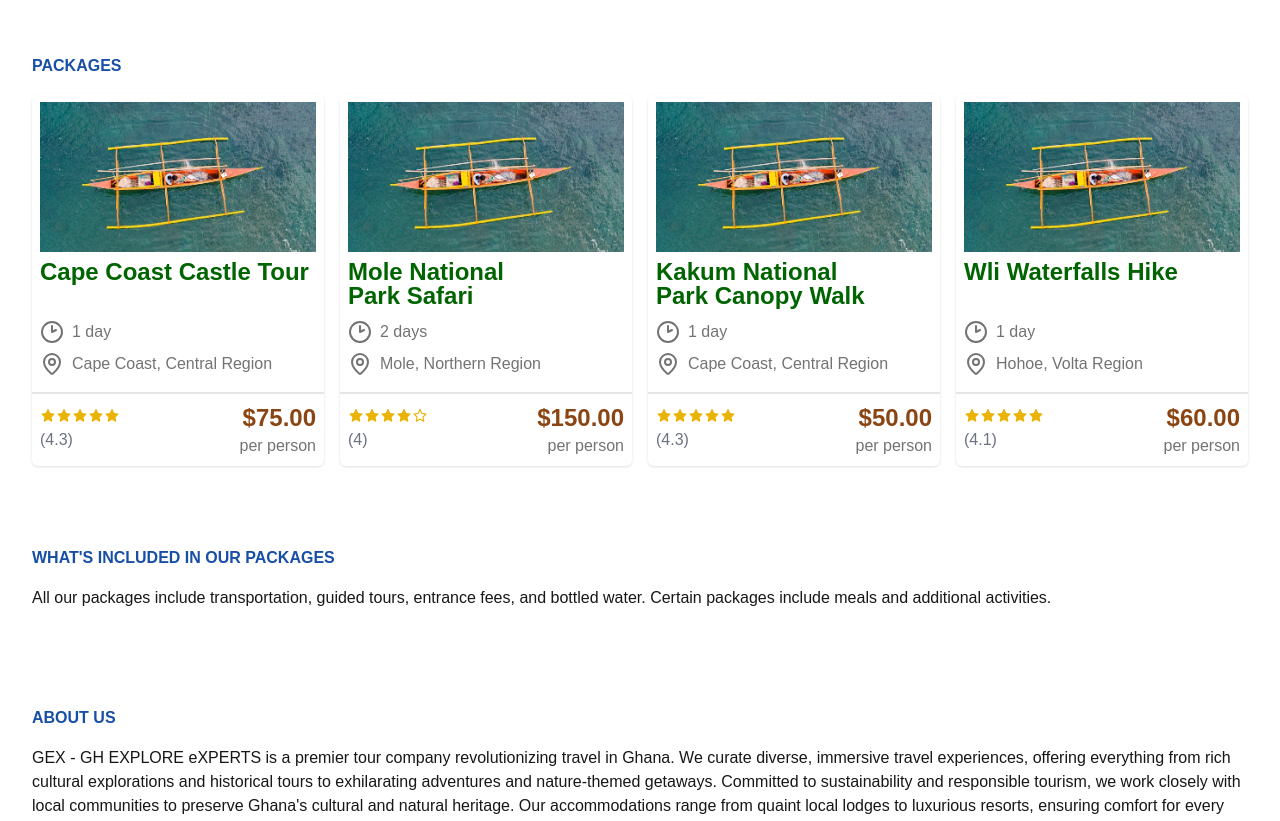
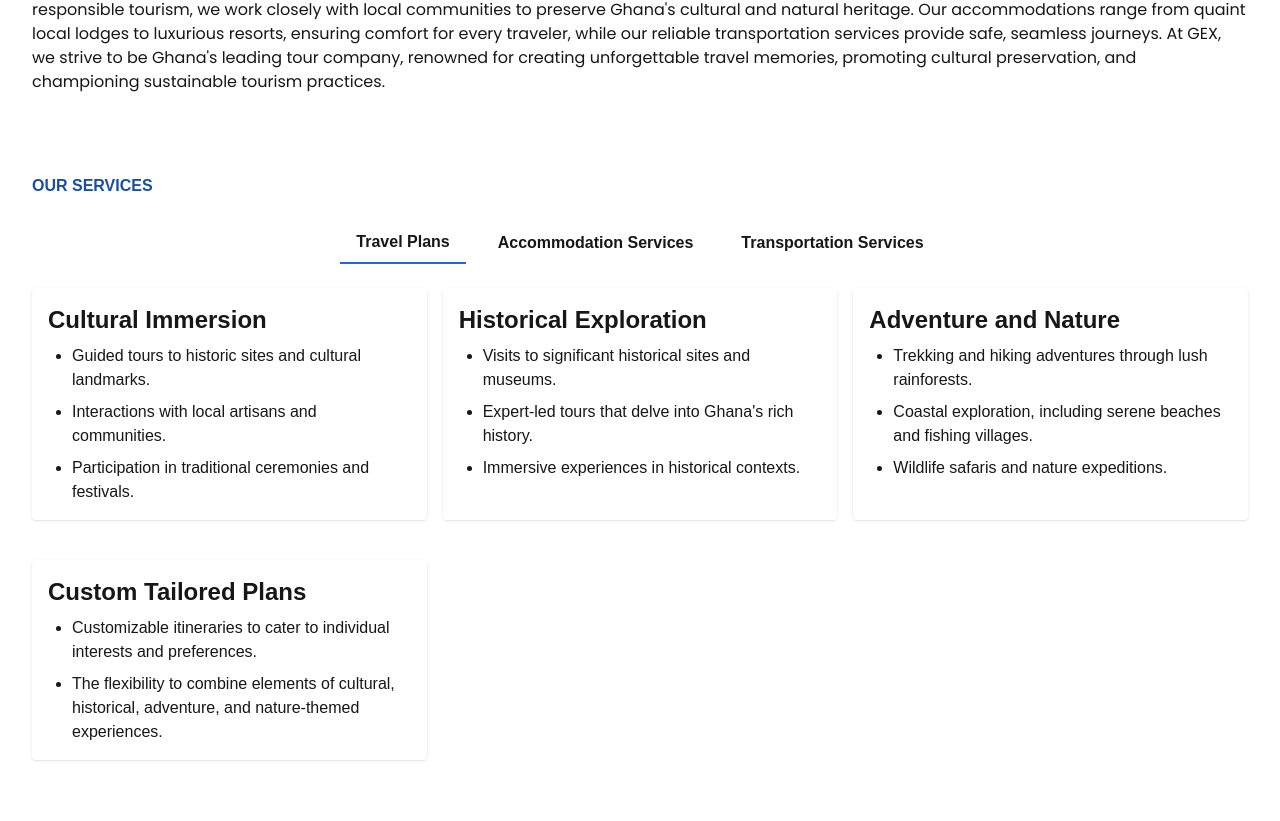
Before and after one commit to uniquetheo/gex-tours, a Next.js app: page / in a window 1280 px wide. Shown: the part 1959-2780 px from the top of the page. Built offline with nearby package versions, Linux system fonts and the light colour scheme.

Commit message:
added services outline

```diff
--- a/app/globals.css
+++ b/app/globals.css
@@ -22,6 +22,10 @@ body {
   color: var(--foreground);
   background: var(--background);
   font-family: Arial, Helvetica, sans-serif;
+}
+
+p {
+  font-family: "poppins", sans-serif;
 }
 
 @layer utilities {
--- a/app/layout.js
+++ b/app/layout.js
@@ -1,6 +1,7 @@
 import localFont from "next/font/local";
 import "./globals.css";
 import Footer from "@/components/Footer";
+import { lora, merriweather, poppins } from "@/components/ui/font";
 
 const geistSans = localFont({
   src: "./fonts/GeistVF.woff",
@@ -22,7 +23,7 @@ export default function RootLayout({ children }) {
   return (
     <html lang="en">
       <body
-        className={`${geistSans.variable} ${geistMono.variable} antialiased`}
+        className={`${geistSans.variable} ${geistMono.variable} ${poppins.variable} ${lora.variable} ${merriweather.variable} antialiased`}
       >
         {children}
         <Footer />
--- a/app/page.js
+++ b/app/page.js
@@ -7,6 +7,7 @@ import IncludedInPackage from "@/components/IncludedInPackage";
 import Newsletter from "@/components/NewsLetter";
 import PackagesSection from "@/components/PackagesSection";
 import PartnersSection from "@/components/Partners";
+import OutlineSection from "@/components/ServiceOutline";
 import ServicesSection from "@/components/ServicesSection";
 import WhyUs from "@/components/WhyUsSection";
 
@@ -16,11 +17,12 @@ export default function Home() {
       <HeroSection id="hero" />
       <PartnersSection />
       <div className="border-b" />
-      <FeaturedTrips id="services" />
+      <FeaturedTrips id="trips" />
+      <AboutSection id="about-us" />
+      <OutlineSection id="services" />
       <WhyUs />
       <PackagesSection id="packages" />
       <IncludedInPackage />
-      <AboutSection id="about-us" />
       <div className="container mx-auto py-10 grid md:grid-cols-[500px_1fr]">
         <FaqSection />
         <Newsletter />
--- a/components/AboutSection.jsx
+++ b/components/AboutSection.jsx
@@ -7,7 +7,7 @@ const AboutSection = () => {
       className="container mx-auto pb-10 px-4 md:px-8 py-10"
     >
       <h1 className="section-header py-4">About Us</h1>
-      <p>
+      <p className="font-poppins">
         GEX - GH EXPLORE eXPERTS is a premier tour company revolutionizing
         travel in Ghana. We curate diverse, immersive travel experiences,
         offering everything from rich cultural explorations and historical tours
--- a/components/CtaSection.jsx
+++ b/components/CtaSection.jsx
@@ -3,8 +3,11 @@ import CtaForm from "./CtaForm";
 const CtaSection = () => {
   return (
     <div className="max-w-3xl flex flex-col gap-10 px-4 sm:px-8">
-      <span className="text-balance text-3xl sm:text-4xl lg:text-6xl w-[350px] md:w-[400px] lg:w-full text-earthly-green font-bold  backdrop:blur">
-        No matter where you are going to, we&apos;ll take you there
+      <span className="text-balance font-poppins text-3xl sm:text-4xl lg:text-5xl w-[370px] md:w-[450px] lg:w-full text-black font-bold  backdrop:blur">
+        Discover Ghana with <span className="text-earthly-green">GEX</span>.
+        <p className="text-2xl mt-2 font-normal">
+          No matter where you are going to, we&apos;ll take you there
+        </p>
       </span>
       <CtaForm />
     </div>
--- a/components/FeaturedTripsSection.jsx
+++ b/components/FeaturedTripsSection.jsx
@@ -3,7 +3,7 @@ import TripCard from "./TripCard";
 
 const FeaturedTrips = () => {
   return (
-    <section id="services" className="container mx-auto px-4 md:px-8 py-10">
+    <section id="trips" className="container mx-auto px-4 md:px-8 py-10">
       <h1 className="section-header">Featured Trips</h1>
       <h1 className="text-2xl md:text-4xl font-bold text-left">
         Discover Ghana with Local Experts
--- a/components/NavBar.jsx
+++ b/components/NavBar.jsx
@@ -64,7 +64,7 @@ const NavBar = () => {
   );
 
   return (
-    <nav className="flex w-full items-center justify-between text-white px-4 sm:px-8">
+    <nav className="flex w-full items-center justify-between font-poppins text-lg  text-white px-4 sm:px-8">
       {renderLogo}
       <div className="menu hidden sm:flex md:w-[400px] justify-between gap-3">
         {renderMenu}
--- /dev/null
+++ b/components/ServiceOutline.jsx
@@ -0,0 +1,46 @@
+"use client";
+
+import { useState } from "react";
+import { travelServicesOutline } from "@/data/dummy"; // Assuming the data is in a separate file
+
+const OutlineSection = () => {
+  const [activeTab, setActiveTab] = useState(0); // Default to the first tab
+
+  return (
+    <section id="services" className="container mx-auto px-4 md:px-8 py-10">
+      <h2 className="section-header mb-6">Our Services</h2>
+
+      {/* Tab Buttons */}
+      <div className="flex justify-center space-x-4">
+        {travelServicesOutline.map((service, index) => (
+          <button
+            key={index}
+            className={`py-2 px-4 font-semibold ${
+              activeTab === index ? "border-b-2 border-blue-600" : ""
+            }`}
+            onClick={() => setActiveTab(index)}
+          >
+            {service.title}
+          </button>
+        ))}
+      </div>
+
+      {/* Tab Content */}
+      <div className="mt-6 w-full h-full grid grid-cols-1 sm:grid-cols-2 md:grid-cols-3 gap-4">
+        {/* Displaying the active tab content */}
+        {travelServicesOutline[activeTab].sections.map((section, index) => (
+          <div key={index} className="mb-6 bg-white p-4 shadow rounded">
+            <h3 className="text-2xl font-bold mb-2">{section.title}</h3>
+            <ul className="list-disc pl-6 space-y-2">
+              {section.items.map((item, itemIndex) => (
+                <li key={itemIndex}>{item}</li>
+              ))}
+            </ul>
+          </div>
+        ))}
+      </div>
+    </section>
+  );
+};
+
+export default OutlineSection;
--- /dev/null
+++ b/components/ui/font.js
@@ -0,0 +1,8 @@
+import { Poppins, Lora, Merriweather } from "next/font/google";
+
+export const poppins = Poppins({ subsets: ["latin"], weight: ["400", "700"] });
+export const lora = Lora({ subsets: ["latin"], weight: ["400", "700"] });
+export const merriweather = Merriweather({
+  subsets: ["latin"],
+  weight: ["400", "700"],
+});
--- a/data/dummy.js
+++ b/data/dummy.js
@@ -360,3 +360,93 @@ export const trips = [
     isFeatured: true,
   },
 ];
+
+export const travelServicesOutline = [
+  {
+    title: "Travel Plans",
+    sections: [
+      {
+        title: "Cultural Immersion",
+        items: [
+          "Guided tours to historic sites and cultural landmarks.",
+          "Interactions with local artisans and communities.",
+          "Participation in traditional ceremonies and festivals.",
+        ],
+      },
+      {
+        title: "Historical Exploration",
+        items: [
+          "Visits to significant historical sites and museums.",
+          "Expert-led tours that delve into Ghana's rich history.",
+          "Immersive experiences in historical contexts.",
+        ],
+      },
+      {
+        title: "Adventure and Nature",
+        items: [
+          "Trekking and hiking adventures through lush rainforests.",
+          "Coastal exploration, including serene beaches and fishing villages.",
+          "Wildlife safaris and nature expeditions.",
+        ],
+      },
+      {
+        title: "Custom Tailored Plans",
+        items: [
+          "Customizable itineraries to cater to individual interests and preferences.",
+          "The flexibility to combine elements of cultural, historical, adventure, and nature-themed experiences.",
+        ],
+      },
+    ],
+  },
+  {
+    title: "Accommodation Services",
+    sections: [
+      {
+        title: "Local Lodges",
+        items: [
+          "Charming and authentic lodges, providing an immersive cultural experience.",
+          "Cozy and welcoming accommodations to connect with local communities.",
+        ],
+      },
+      {
+        title: "Luxury Resorts",
+        items: [
+          "High-end resorts offering comfort, luxury, and relaxation.",
+          "Stunning locations and top-notch amenities for a premium experience.",
+        ],
+      },
+      {
+        title: "Accommodation Customization",
+        items: [
+          "The ability to choose accommodations that match individual preferences and budgets.",
+          "A wide range of options to ensure a comfortable and enriching stay.",
+        ],
+      },
+    ],
+  },
+  {
+    title: "Transportation Services",
+    sections: [
+      {
+        title: "Safe and Reliable Vehicles",
+        items: [
+          "Modern and well-maintained transportation for hassle-free travel.",
+          "Professional drivers ensuring safety and comfort throughout the journey.",
+        ],
+      },
+      {
+        title: "Convenient Travel",
+        items: [
+          "Seamless transfers between destinations and activities.",
+          "Transportation solutions designed to optimize travel time and convenience.",
+        ],
+      },
+      {
+        title: "Tailored Transportation",
+        items: [
+          "Transportation options that match the nature of the travel plan, from comfortable coaches to off-road vehicles for adventure experiences.",
+        ],
+      },
+    ],
+  },
+];
--- a/tailwind.config.js
+++ b/tailwind.config.js
@@ -8,6 +8,11 @@ module.exports = {
   ],
   theme: {
     extend: {
+      fontFamily: {
+        poppins: ["Poppins", "sans-serif"],
+        lora: ["Lora", "serif"],
+        merriweather: ["Merriweather", "serif"],
+      },
       colors: {
         "earthly-green": "#006400",
         "warm-terracotta": "#E2725B",
```
